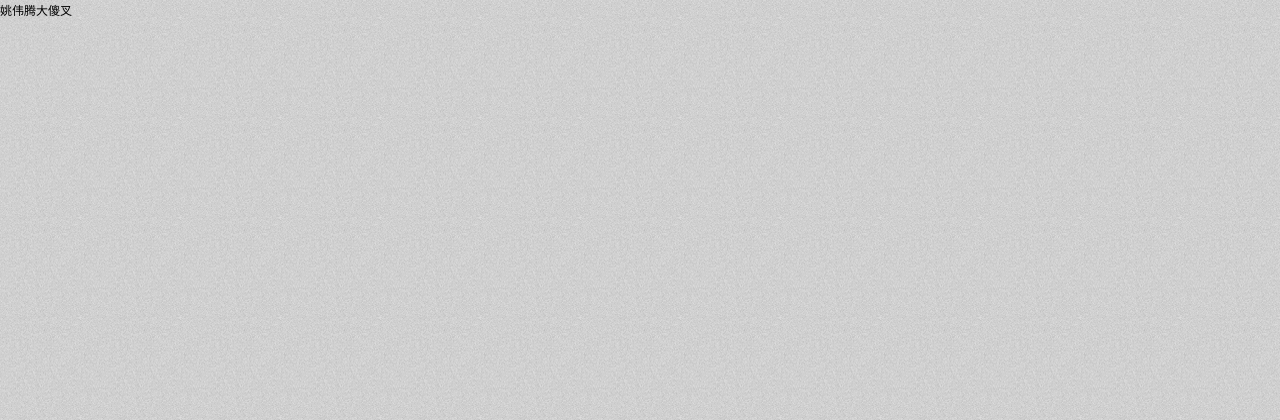
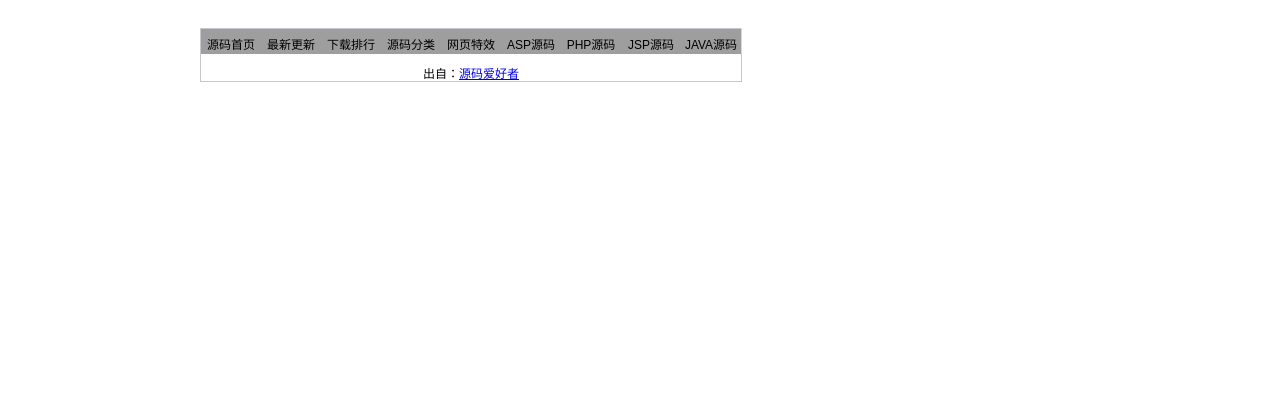
Before and after one commit to zmx2321/resume, a PHP site: page /demo.html in a window 1280 px wide. Shown: the top 420 px of the page. Run offline with PHP 8.4, Linux system fonts and the light colour scheme; grey boxes are pictures that could not be loaded.

Commit message:
刷新div

```diff
--- a/css/style.css
+++ b/css/style.css
@@ -172,6 +172,7 @@ article{
 
 article section{
 	display: none;
+	position: relative;
 }
 
 article section:first-child{
@@ -180,7 +181,52 @@ article section:first-child{
 
 
 /* main_index_box（首页）s */
+.aaa{
+	width:100px;
+	height:100px;
+	position: absolute;
+	background:red;
+	animation:myfirst 3s linear 0s infinite alternate;
+	-moz-animation:myfirst 3s linear 0s infinite alternate; /* Firefox */
+	-webkit-animation:myfirst 3s linear 0s infinite alternate; /* Safari and Chrome */
+	-o-animation:myfirst 3s linear 0s infinite alternate; /* Opera */
+}
 
+@keyframes myfirst
+{
+	0%{left:0;top:0;}
+	25%{left:100px;top:0;}
+	50%{left:100px;top:100px;}
+	75%{left:0;top:100px;}
+	100%{left:0;top:0;}
+}
+
+@-moz-keyframes myfirst /* Firefox */
+{
+	0%{left:0;top:0;}
+	25%{left:100px;top:0;}
+	50%{left:100px;top:100px;}
+	75%{left:0;top:100px;}
+	100%{left:0;top:0;}
+}
+
+@-webkit-keyframes myfirst /* Safari and Chrome */
+{
+	0%{left:0;top:0;}
+	25%{left:100px;top:0;}
+	50%{left:100px;top:100px;}
+	75%{left:0;top:100px;}
+	100%{left:0;top:0;}
+}
+
+@-o-keyframes myfirst /* Opera */
+{
+	0%{left:0;top:0;}
+	25%{left:100px;top:0;}
+	50%{left:100px;top:100px;}
+	75%{left:0;top:100px;}
+	100%{left:0;top:0;}
+}
 /* main_index_box（首页）e */
 
 /* introduce_pson（个人信息）s */
--- a/demo.html
+++ b/demo.html
@@ -1,20 +1,109 @@
-<!DOCTYPE html>
-<html>
+<!DOCTYPE html PUBLIC "-//W3C//DTD XHTML 1.0 Transitional//EN" "http://www.w3.org/TR/xhtml1/DTD/xhtml1-transitional.dtd">
+<html xmlns="http://www.w3.org/1999/xhtml">
 <head>
-<meta charset='utf-8'>
-<meta http-equiv="X-UA-Compatible" content="chrome=1">
-<meta name="viewport" content="width=device-width, initial-scale=1.0,maximum-scale=1.0, user-scalable=no"/>
-<!--[if lt IE 9]>
-<script src="//html5shiv.googlecode.com/svn/trunk/html5.js"></script>
-<![endif]-->
-<link rel="stylesheet" type="text/css" href="css/style.css">
-<script src="js/jquery.js"></script>
-<script src="js/main.js"></script>
-<title>demo</title>
+<meta http-equiv="Content-Type" content="text/html; charset=utf-8" />
+<title>选项卡</title>
+<style type="text/css">
+body{
+font-family: arial;
+font-size: 12px;
+text-align: center;
+margin: 0;
+}
+.nTab{
+float: left;
+width: 542px;
+margin: 0 auto;
+border-bottom:1px #C7C7CD solid;
+background:#d5d5d5;
+background-position:left;
+background-repeat:repeat-y;
+margin-bottom:2px;
+}
+.nTab .TabTitle{
+clear: both;
+height: 26px;
+overflow: hidden;
+}
+.nTab .TabTitle ul{
+margin:0;
+padding:0;
+}
+.nTab .TabTitle li{
+float: left;
+width: 60px;
+cursor: pointer;
+padding-top: 6px;
+padding-right: 0px;
+padding-left: 0px;
+padding-bottom: 7px;
+list-style-type: none;
+}
+.nTab .TabTitle .active{ background:url(http://www.codefans.net/jscss/demoimg/200905/tab_bg1.gif) left -25px no-repeat;border-left:1px  #C7C7CD solid;border-top:1px  #C7C7CD solid;border-bottom:1px #fff solid;}
+.nTab .TabTitle .normal{ background:url(/jscss/demoimg/200905/tab_bg1.gif);border-top:1px #C7C7CD solid;border-bottom:1px #C7C7CD solid;}
+.nTab .TabContent{
+width:auto;background:#fff;
+margin: 0px auto;
+padding:10px 0 0 0;
+border-right:1px #C7C7CD solid;border-left:1px #C7C7CD solid;
+}
+.none {display:none;}
+</style>
+<script type="text/javascript">
+function nTabs(thisObj,Num){
+if(thisObj.className == "active")return;
+var tabObj = thisObj.parentNode.id;
+var tabList = document.getElementById(tabObj).getElementsByTagName("li");
+for(i=0; i <tabList.length; i++)
+{
+  if (i == Num)
+  {
+   thisObj.className = "active";
+      document.getElementById(tabObj+"_Content"+i).style.display = "block";
+  }else{
+   tabList[i].className = "normal";
+   document.getElementById(tabObj+"_Content"+i).style.display = "none";
+  }
+}
+}
+</script>
 </head>
 <body>
-<div class="all">
-	姚伟腾大傻叉
-</div>
-</body>
+<br />
+<br />
+<center>
+<div style="text-align:center; margin-left:200px;">
+<!-- 选项卡开始 -->
+  <div class="nTab">
+    <!-- 标题开始 -->
+    <div class="TabTitle">
+      <ul id="myTab0">
+        <li class="active" onclick="nTabs(this,0);">源码首页</li>
+        <li class="normal" onclick="nTabs(this,1);">最新更新</li>
+        <li class="normal" onclick="nTabs(this,2);">下载排行</li>
+        <li class="normal" onclick="nTabs(this,3);">源码分类</li>
+        <li class="normal" onclick="nTabs(this,4);">网页特效</li>
+        <li class="normal" onclick="nTabs(this,5);">ASP源码</li>
+<li class="normal" onclick="nTabs(this,6);">PHP源码</li>
+<li class="normal" onclick="nTabs(this,7);">JSP源码</li>
+<li class="normal" onclick="nTabs(this,8);">JAVA源码</li>
+      </ul>
+    </div>
+    <!-- 内容开始 -->
+    <div class="TabContent">
+      <div id="myTab0_Content0"> 出自：<a href="/" target="_blank">源码爱好者</a></div>
+      <div id="myTab0_Content1" class="none"><a href="/">最新更新</a></div>
+      <div id="myTab0_Content2" class="none"><a href="/">下载排行</a></div>
+      <div id="myTab0_Content3" class="none"><a href="/">源代码分类</a></div>
+      <div id="myTab0_Content4" class="none"><a href="/">网页特效</a></div>
+      <div id="myTab0_Content5" class="none"><a href="/">ASP类精品程序</a></div>
+<div id="myTab0_Content6" class="none"><a href="/">PHP精品程序</a></div>
+<div id="myTab0_Content7" class="none"><a href="/">JSP源码区</a></div>
+<div id="myTab0_Content8" class="none"><a href="/">JAVA源码</a></div>
+    </div>
+  </div>
+  <!-- 选项卡结束 -->
+  </div>
+  </center>
+ </body>
 </html>
--- a/index.html
+++ b/index.html
@@ -42,7 +42,9 @@
 		<div class="article">
 			<article>
 				<!-- main_index_box s -->
-				<section class="main_index_box">首页</section>
+				<section class="main_index_box">
+					<p class="aaa">ghkj</p>
+				</section>
 				<!-- main_index_box e -->
 
 				<!-- pson_info_box s -->
--- a/js/main.js
+++ b/js/main.js
@@ -14,6 +14,19 @@ console.log('This would be the main JS file.');
 				$('article section').hide();
 				id=$(this).attr('id');
 				$("."+id+"_box").show();
+				$("."+id+"_box").empty();
+				main_index_box = "<p class='aaa'>首页132</p>";
+				pson_info_box = "<p>关于我12</p>";
+				job_skill_box = "<p>专业技能</p>";
+				experience_box = "<p>我的经历</p>";
+				opus_box = "<p>设计中</p>";
+				contact_box = "<p>联系我</p>";
+				$(".main_index_box").append(main_index_box);
+				$(".pson_info_box").append(pson_info_box);
+				$(".job_skill_box").append(job_skill_box);
+				$(".experience_box").append(experience_box);
+				$(".opus_box").append(opus_box);
+				$(".contact_box").append(contact_box);
 			});
 			/*$(this).find('li:not(.introduce)').bind(options.eventType1,function(){
 			    console.log($(this).find('li:not(.introduce)'));
```
